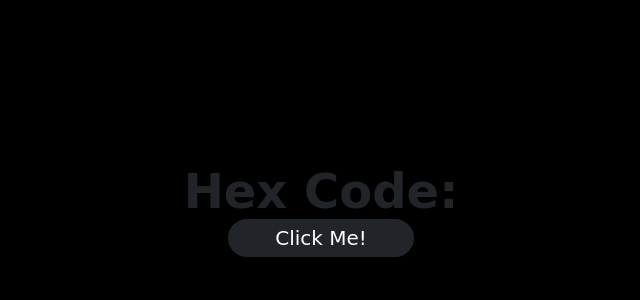
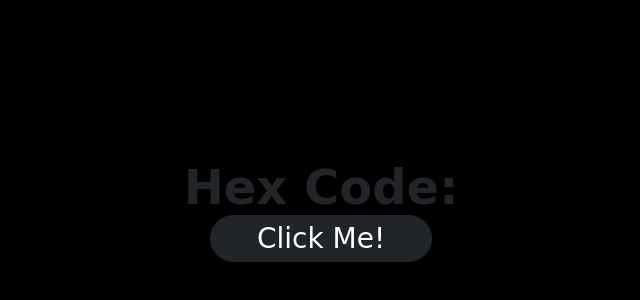
Before and after one commit to d3kelleyy/backgrouindChange, a plain HTML site: page index.html in a window 1280 px wide. Shown: the part 190-490 px from the top of the page, without its empty margins (319-959 px from the left). Drawn offline with Linux system fonts and the light colour scheme; a web font is replaced by a local one.

Commit message:
changed font size of button

```diff
--- a/style.css
+++ b/style.css
@@ -29,7 +29,7 @@ button {
   text-align: center;
   border: 2px solid #212529;
   color: #fff;
-  font-size: 1.25rem;
+  font-size: 1.75rem;
   padding: 5px 45px;
   border-radius: 50px;
   background-color: #212529;
```
